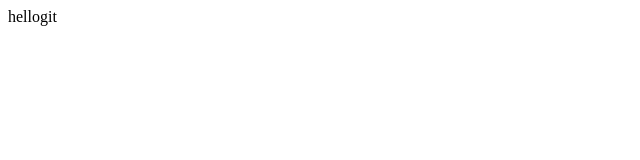
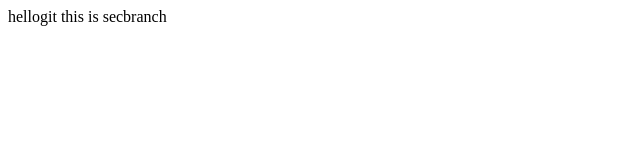
Before and after one commit to msquareprogramming/msquarefdc, a plain HTML site: page index.html in a window 1280 px wide. Shown: the whole page, without its empty margins (0-640 px from the left). Drawn offline with Linux system fonts and the light colour scheme.

Commit message:
this is new branch

```diff
--- a/index.html
+++ b/index.html
@@ -1,5 +1,5 @@
 <!DOCTYPE html>
 <html>
     <head></head>
-    <body>hellogit</body>
+    <body>hellogit this is secbranch</body>
 </html>
```
